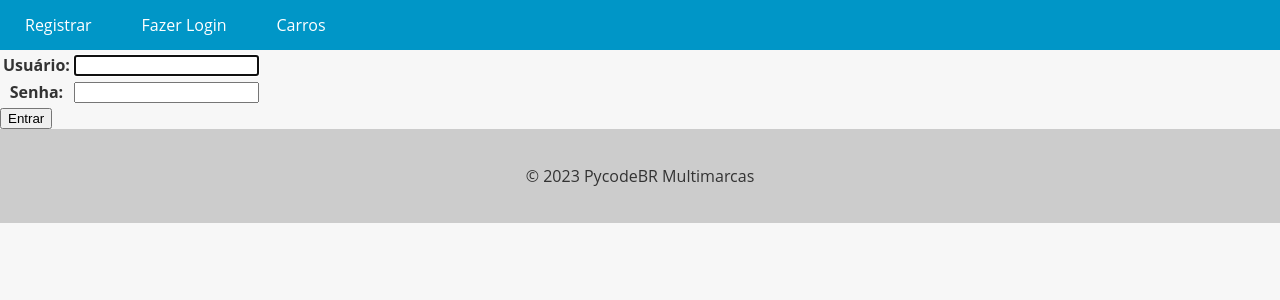
After one commit to pacastro666/carros, a Django app: page /login/ in a window 1280 px wide. The commit adds this page. Shown: the top 300 px of the page. Run offline with Django 5.2, Linux system fonts and the light colour scheme.

Commit message:
criando todas as rotas no base html

```diff
--- /dev/null
+++ b/accounts/templates/login.html
@@ -0,0 +1,20 @@
+{% extends "base.html" %}
+
+
+{% block content %}
+    <form method="post">
+        {% csrf_token %}
+
+        <table>
+            {{ login_form.as_table}}
+
+        </table>
+
+        <input type="submit" value="Entrar">
+
+
+
+    </form>
+
+
+{% endblock %}
--- a/accounts/views.py
+++ b/accounts/views.py
@@ -1,5 +1,6 @@
 from django.shortcuts import redirect, render
-from django.contrib.auth.forms import UserCreationForm
+from django.contrib.auth.forms import UserCreationForm,AuthenticationForm
+from django.contrib.auth import authenticate,login,logout
 
 
 def register_view(request):
@@ -7,7 +8,25 @@ def register_view(request):
          user_form =UserCreationForm(request.POST)
          if user_form.is_valid():
           user_form.save()
-          return redirect('cars_list')
+          return redirect('login')
     else:
         user_form = UserCreationForm()
     return render(request, 'register.html',{'user_form': user_form})
+
+def login_view(request):
+    if request.method == "POST":
+        username = request.POST["username"]
+        password = request.POST["password"]
+        user = authenticate(request,username=username,password=password)
+        if user is not None:
+            login(request,user)
+            return redirect('cars_list')
+        else:
+            login_form = AuthenticationForm()
+    else:
+        login_form= AuthenticationForm()
+    return render(request, 'login.html',{'login_form':login_form})
+
+def logout_view(request):
+    logout(request)
+    return redirect('cars_list')
--- a/app/templates/base.html
+++ b/app/templates/base.html
@@ -72,10 +72,22 @@
   <header>
     <nav>
       <ul>
+        {% if user.is_authenticated %}
+         <li>Olá ,{{ user.username }}</li>
+         <li><a href="{% url 'new_car' %}">Cadastrar Carro</a></li>
+
+         {% endif %}
+
+         {% if not user.is_authenticated %}
+          <li><a href="{% url 'register' %}">Registrar</a></li>
+          <li><a href="{% url 'login' %}">Fazer Login</a></li>
+
+         {% endif %}
         <li><a href="{% url 'cars_list' %}">Carros</a></li>
-        <li><a href="{% url 'new_car' %}">Cadastrar Carro</a></li>
 
-
+        {% if user.is_authenticated %}
+          <li><a href="{% url 'logout' %}">Logout</a></li>
+        {% endif %}
 
 
       </ul>
--- a/app/urls.py
+++ b/app/urls.py
@@ -18,13 +18,15 @@ from django.contrib import admin
 from django.urls import path
 from django.conf import settings
 from django.conf.urls.static import static
-from accounts.views import register_view
+from accounts.views import login_view, logout_view, register_view
 from cars.views import cars_view,new_car_view
 
 
 urlpatterns = [
     path('admin/', admin.site.urls),
     path('cars',cars_view,name='cars_list'),
+    path('login/',login_view,name='login'),
+    path('logout/',logout_view,name='logout'),
     path('new_car/',new_car_view,name='new_car'),
     path('register/',register_view,name='register'),
 ]+ static(settings.MEDIA_URL,document_root=settings.MEDIA_ROOT)
```
